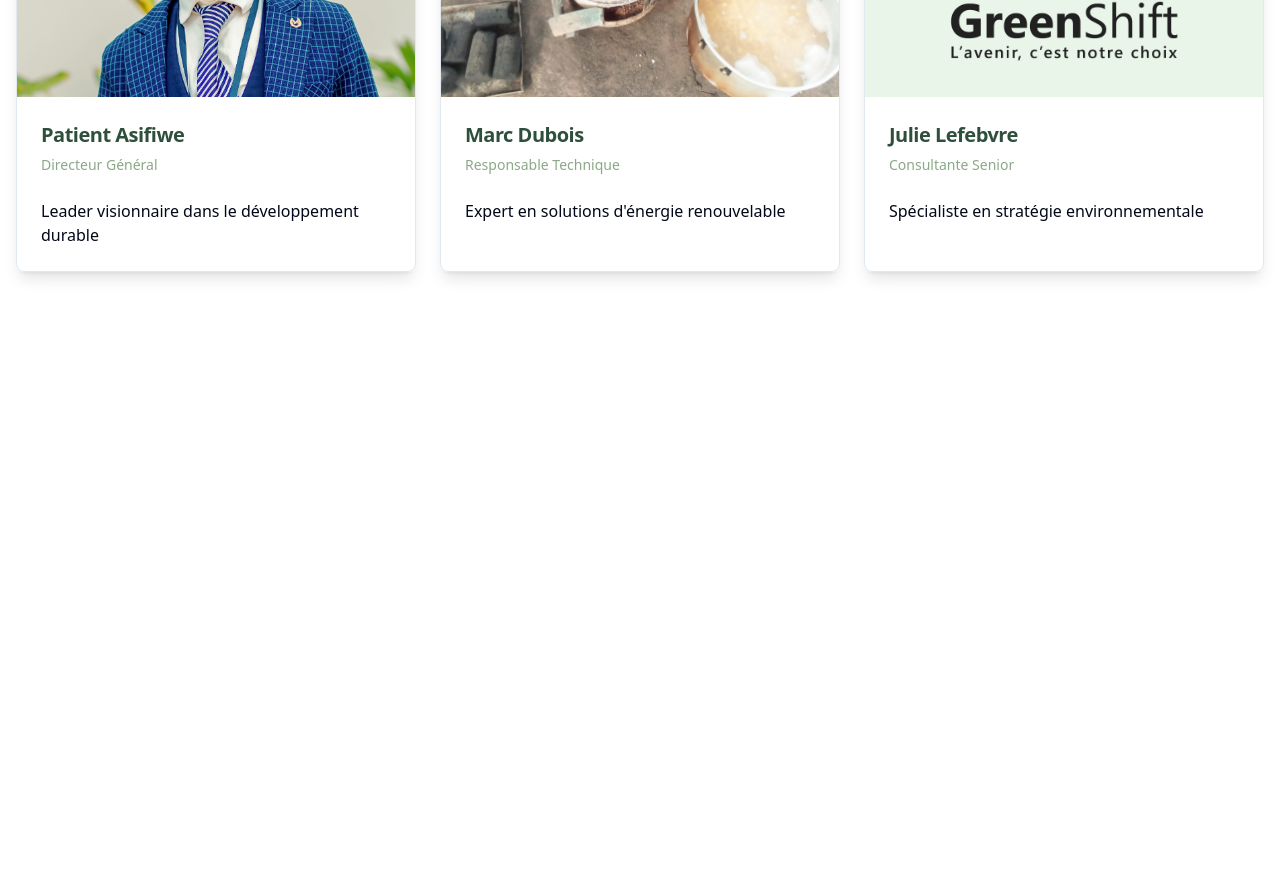
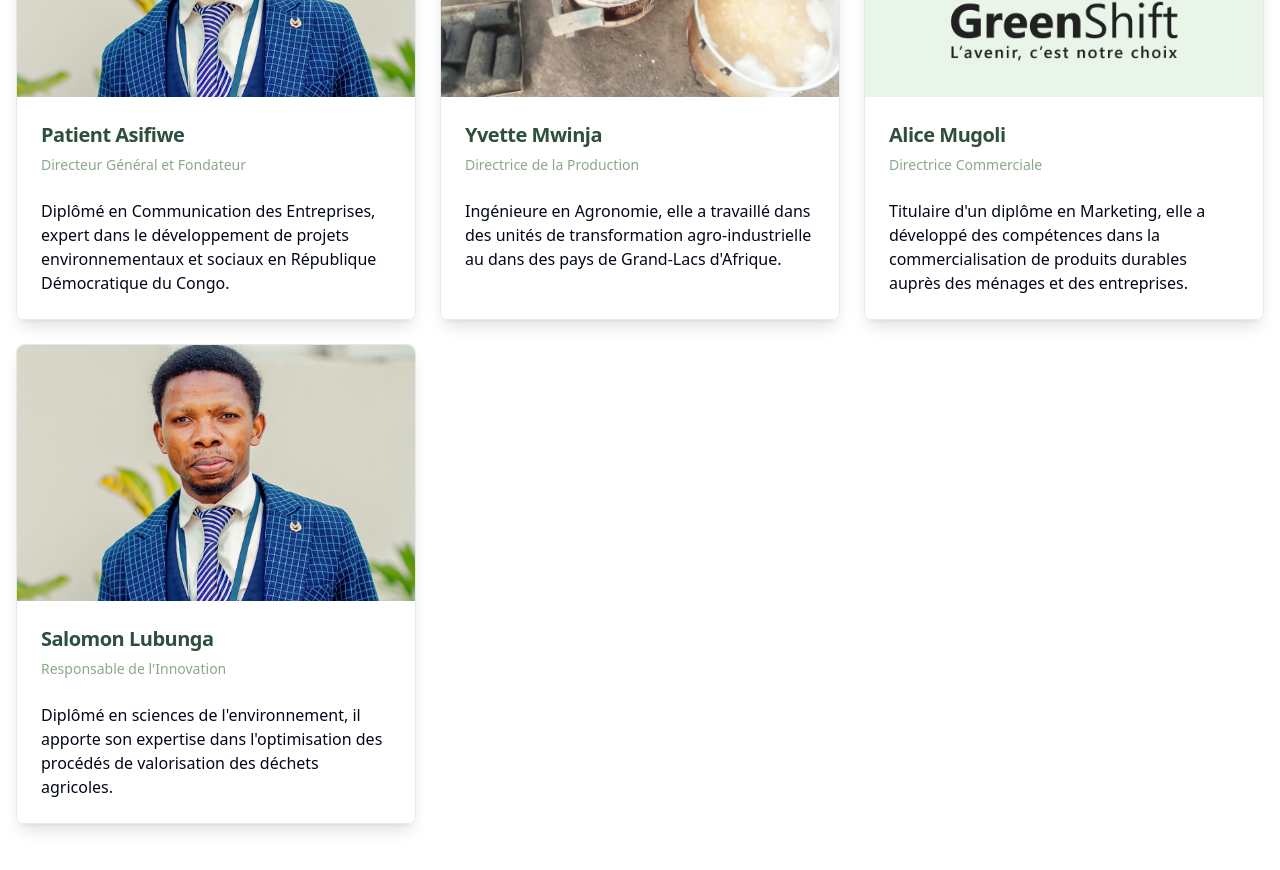
Before and after one commit to brfranck/green-shift-portal, a React (Vite) app: page /team in a window 1280 px wide. Shown: the part 400-1270 px from the top of the page. Before the commit the page ends 864 px from the top, so only its background shows below. Built offline with nearby package versions, Linux system fonts and the light colour scheme.

Commit message:
Update team member information
Updated the Team component to reflect the new list of team members, including their names, roles, bios, and images.
[skip gpt_engineer]

```diff
--- a/src/pages/Team.tsx
+++ b/src/pages/Team.tsx
@@ -5,22 +5,28 @@ const Team = () => {
   const team = [
     {
       name: "Patient Asifiwe",
-      role: "Directeur Général",
-      bio: "Leader visionnaire dans le développement durable",
+      role: "Directeur Général et Fondateur",
+      bio: "Diplômé en Communication des Entreprises, expert dans le développement de projets environnementaux et sociaux en République Démocratique du Congo.",
       image: "/lovable-uploads/84a33283-1369-4c60-9cf3-1b504beba5a1.png"
     },
     {
-      name: "Marc Dubois",
-      role: "Responsable Technique",
-      bio: "Expert en solutions d'énergie renouvelable",
+      name: "Yvette Mwinja",
+      role: "Directrice de la Production",
+      bio: "Ingénieure en Agronomie, elle a travaillé dans des unités de transformation agro-industrielle au dans des pays de Grand-Lacs d'Afrique.",
       image: "/lovable-uploads/cfc2dab0-d015-4512-ab4b-dff4c3912adc.png"
     },
     {
-      name: "Julie Lefebvre",
-      role: "Consultante Senior",
-      bio: "Spécialiste en stratégie environnementale",
+      name: "Alice Mugoli",
+      role: "Directrice Commerciale",
+      bio: "Titulaire d'un diplôme en Marketing, elle a développé des compétences dans la commercialisation de produits durables auprès des ménages et des entreprises.",
       image: "/lovable-uploads/624d01f0-e3c6-4325-a571-726b16159595.png"
     },
+    {
+      name: "Salomon Lubunga",
+      role: "Responsable de l'Innovation",
+      bio: "Diplômé en sciences de l'environnement, il apporte son expertise dans l'optimisation des procédés de valorisation des déchets agricoles.",
+      image: "/lovable-uploads/84a33283-1369-4c60-9cf3-1b504beba5a1.png"
+    }
   ];
 
   const containerVariants = {
```
